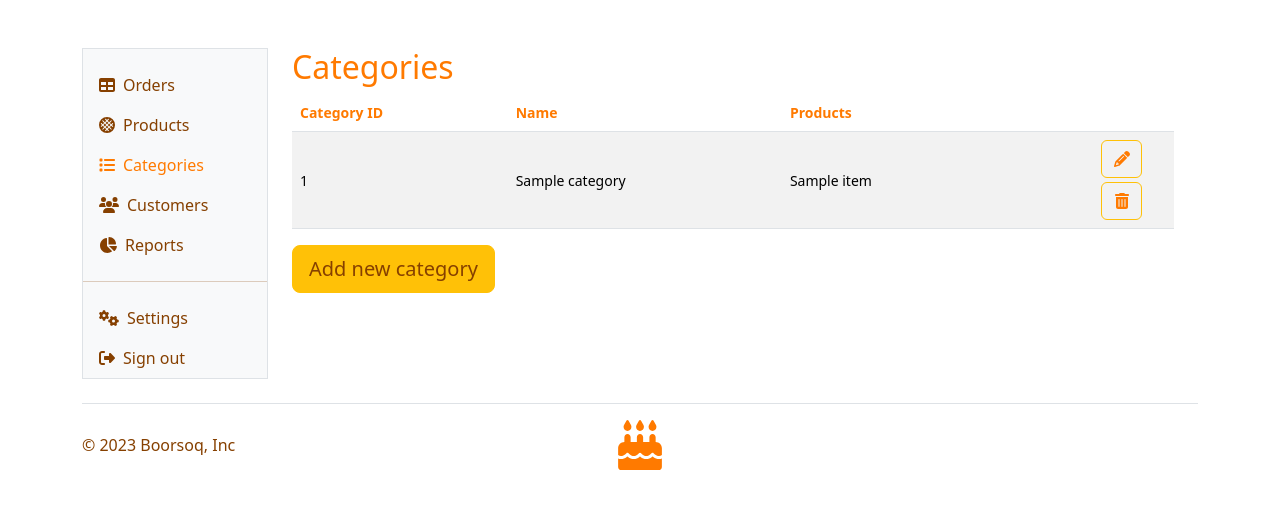
After one commit to Plovester/Boorsoq, a Flask app: page /categories in a window 1280 px wide. The commit adds this page. Shown: the top 509 px of the page. Run offline with Flask 3, Linux system fonts and the light colour scheme; a user stored in the database is signed in; tables that the repository leaves empty hold one stand-in row (values such as "Sample post"); some libraries are stand-ins or nearby versions.

Commit message:
Create a category deletion function for the admin panel. Split pages for categories and products in the admin panel

```diff
--- a/main.py
+++ b/main.py
@@ -233,7 +233,7 @@ def add_category():
 @app.route('/add_item', methods=["GET", "POST"])
 @login_required
 def add_item():
-    categories = db.session.execute(db.select(Category)).scalars().all()
+    categories = Category.query.filter_by(deleted_at=None)
     add_item_form = AddNewItemForm()
     add_item_form.category.choices = sorted([category.name for category in categories])
 
@@ -451,10 +451,16 @@ def admin_panel():
 def admin_panel_products():
     products = Item.query.filter_by(deleted_at=None)
 
-    categories = db.session.execute(db.select(Category)).scalars().all()
+    return render_template("admin_panel/admin_panel_products.html",
+                           products=products)
 
-    return render_template("admin_panel/admin_panel_products.html",
-                           products=products,
+
+@app.route('/categories')
+@login_required
+def admin_panel_categories():
+    categories = Category.query.filter_by(deleted_at=None)
+
+    return render_template("admin_panel/admin_panel_categories.html",
                            categories=categories)
 
 
@@ -512,17 +518,37 @@ def edit_product_params(product_id):
     return jsonify(product_data)
 
 
-@app.route('/deletion/<int:product_id>', methods=['POST'])
+@app.route('/deletion_product/<int:product_id>', methods=['POST'])
 @login_required
 def delete_product(product_id):
     if request.method == 'POST':
         deleted_at = date.today()
-        db.session.query(Item).filter(Item.id == product_id).update({'deleted_at': deleted_at, 'visibility': 0},
+        db.session.query(Item).filter(Item.id == product_id).update({'deleted_at': deleted_at,
+                                                                     'visibility': 0,
+                                                                     'category_id': None},
                                                                     synchronize_session=False)
         db.session.commit()
 
         return redirect(url_for('admin_panel_products'))
 
 
+@app.route('/deletion_category/<int:category_id>', methods=['POST'])
+@login_required
+def delete_category(category_id):
+    if request.method == 'POST':
+        deleted_at = date.today()
+
+        category = Category.query.filter_by(id=category_id).first()
+
+        if len(category.items) > 0:
+            return render_template("admin_panel/admin_panel_category_for_deletion.html", category=category)
+        else:
+            db.session.query(Category).filter(Category.id == category_id).update({'deleted_at': deleted_at},
+                                                                                 synchronize_session=False)
+            db.session.commit()
+
+        return redirect(url_for('admin_panel_categories'))
+
+
 if __name__ == "__main__":
     app.run(debug=True)
--- /dev/null
+++ b/templates/admin_panel/admin_panel_categories.html
@@ -0,0 +1,47 @@
+{% include "admin_panel/admin_panel_header.html" %}
+
+<main class="col-md-9 ms-sm-auto col-lg-10 px-md-4">
+    <h2 class="selected-text-color">Categories</h2>
+    <div class="table-responsive small">
+        <table class="table table-striped align-middle">
+            <thead>
+            <tr>
+                <th class="selected-text-color" scope="col">Category ID</th>
+                <th class="selected-text-color" scope="col">Name</th>
+                <th class="selected-text-color" scope="col">Products</th>
+                <th class="selected-text-color" scope="col"></th>
+            </tr>
+            </thead>
+            <tbody>
+            {% for category in categories %}
+            <tr data-bs-toggle="modal" data-bs-target="#categiry{{ category.id }}-modal">
+                <td class="ps-2">{{ category.id }}</td>
+                <td id="category{{ category.id }}-name">{{ category.name }}</td>
+                <td>
+                    {% for item in category.items %}
+                    {% if item.deleted_at == None %}
+                    {{ item.name }}<br>
+                    {% endif %}
+                    {% endfor %}
+                </td>
+                <td>
+                    <button class="btn btn-outline-warning me-4 d-block mb-1 w-25 mx-auto"
+                            data-bs-target="#categiry{{ category.id }}-modal">
+                        <i class="fa-solid fa-pencil" style="color: #ff7a00;"></i>
+                    </button>
+                    <form action="{{ url_for('delete_category', category_id=category.id) }}" method = "POST">
+                        <button class="btn btn-outline-warning me-4 d-block w-25 mx-auto"
+                                type="submit">
+                            <i class="fa-solid fa-trash-can" style="color: #ff7a00;"></i>
+                        </button>
+                    </form>
+                </td>
+            </tr>
+            {% endfor %}
+            </tbody>
+        </table>
+        <a class="main-text-color btn btn-warning btn-lg" href="{{ url_for('add_category') }}">Add new category</a>
+    </div>
+</main>
+
+{% include "admin_panel/admin_panel_footer.html" %}
--- a/templates/admin_panel/admin_panel_header.html
+++ b/templates/admin_panel/admin_panel_header.html
@@ -19,6 +19,7 @@
                         {% set navigation_bar = [
                             ('/orders', 'admin_panel', 'fa-table', 'Orders'),
                             ('/products', 'admin_panel_products', 'fa-stroopwafel', 'Products'),
+                            ('/categories', 'admin_panel_categories', 'fa-list', 'Categories'),
                             ('/customers', 'admin_panel_customers', 'fa-users', 'Customers'),
                             ('/reports', 'admin_panel_reports', 'fa-chart-pie','Reports')
                         ] %}
```
Also changed, not shown: static/js/admin_panel.js (+0 -28 lines), templates/admin_panel/admin_panel_category_for_deletion.html (added, +41 -0 lines), templates/admin_panel/admin_panel_products.html (+1 -40 lines).
